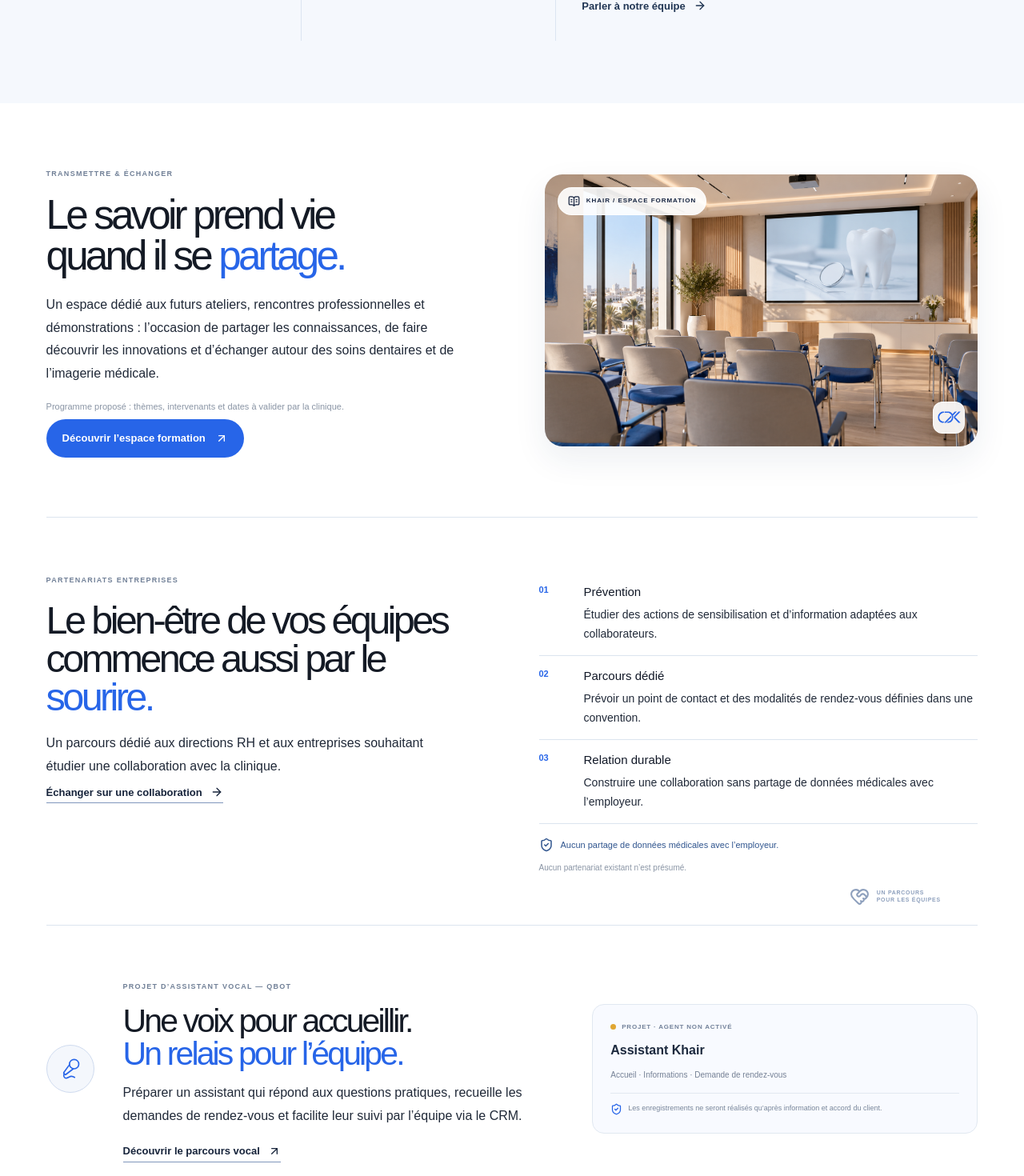
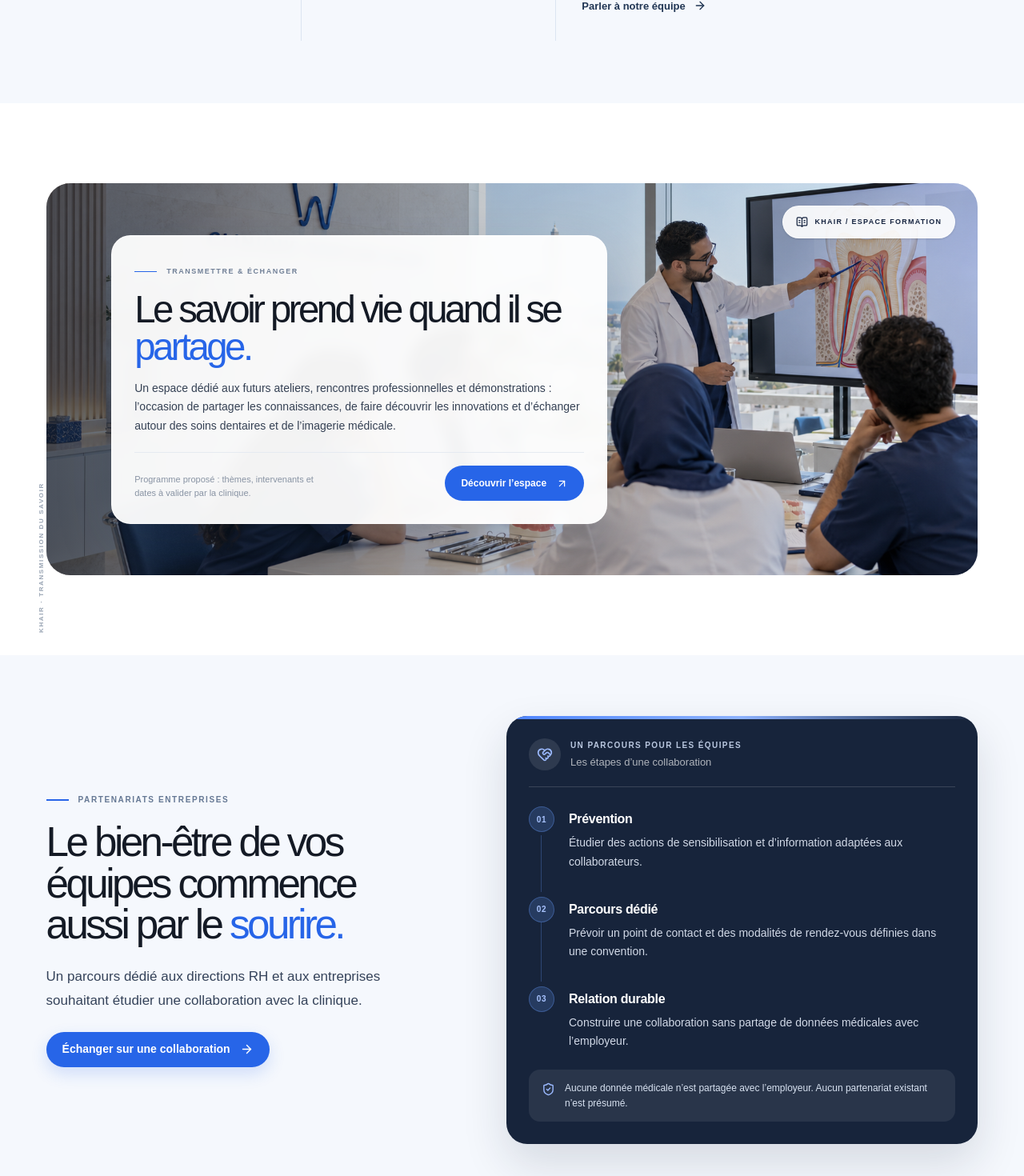
Before and after one commit to Hicham2115/Clinique, a Next.js app: page / in a window 1280 px wide. Shown: the part 4460-5930 px from the top of the page at 80% size. Built offline with nearby package versions, Linux system fonts and the light colour scheme.

Commit message:
your message

```diff
--- a/app/page.tsx
+++ b/app/page.tsx
@@ -6,7 +6,6 @@ import DoctorSection from "@/components/doctor-section";
 import ImagingSection from "@/components/imaging-section";
 import TrainingSection from "@/components/training-section";
 import PartnershipSection from "@/components/partnership-section";
-import VoiceAssistantSection from "@/components/voice-assistant-section";
 import ReviewsSection from "@/components/reviews-section";
 import FAQSection from "@/components/faq-section";
 import ContactSection from "@/components/contact-section";
@@ -24,7 +23,6 @@ export default function Home() {
         <ImagingSection />
         <TrainingSection />
         <PartnershipSection />
-        <VoiceAssistantSection />
         <ReviewsSection />
         <FAQSection />
         <ContactSection />
--- a/components/faq-section.tsx
+++ b/components/faq-section.tsx
@@ -1,7 +1,7 @@
 "use client";
 
 import { useState } from "react";
-import { ArrowDown, ArrowUp } from "lucide-react";
+import { Minus, Plus } from "lucide-react";
 
 const questions = [
   ["Comment prendre rendez-vous ?", "Appelez la clinique au 05 22 22 87 46. Le formulaire de ce site est une démonstration et ne transmet aucune demande."],
@@ -10,15 +10,66 @@ const questions = [
   ["Puis-je venir pour une urgence dentaire ?", "Appelez directement le 05 22 22 87 46 pour connaître les possibilités d’accueil. Le site ne garantit pas une permanence."],
   ["La clinique propose-t-elle des partenariats aux entreprises ?", "L’équipe peut étudier une collaboration et définir ses modalités avec votre entreprise."],
   ["Les demandes envoyées depuis ce site sont-elles réelles ?", "Non. Les formulaires de démonstration ne transmettent pas de données à la clinique. Pour contacter l’équipe, appelez le numéro affiché."],
-];
+] as const;
 
 export default function FAQSection() {
   const [open, setOpen] = useState<number | null>(0);
 
   return (
-    <section className="mx-auto grid w-[min(100%_-_9vw,1280px)] grid-cols-[.75fr_1.25fr] gap-[8%] pt-6 pb-[72px] max-[1100px]:w-[min(100%_-_7vw,1280px)] max-[820px]:w-[min(100%_-_44px,680px)] max-[820px]:grid-cols-1 max-[820px]:gap-3 max-[820px]:pt-2 max-[820px]:pb-[52px] max-[520px]:w-[calc(100%_-_36px)]" id="questions">
-      <div><span className="text-[9px] font-extrabold tracking-[.14em] text-[#718097]">VOS QUESTIONS</span><h2 className="my-[17px] mb-[21px] text-[clamp(40px,4vw,56px)] leading-[.99] font-medium tracking-[-.075em] text-[#141a25] max-[520px]:text-[39px]">Une visite,<br />en toute <em className="text-clinic not-italic">clarté.</em></h2><p className="max-w-[560px] text-[16px] leading-[1.75] text-[#202938] max-[520px]:text-[14px]">Quelques informations pour préparer votre venue.</p></div>
-      <div className="border-t border-line">{questions.map(([question, answer], index) => <article className="border-b border-line" key={question}><button className="flex w-full items-center justify-between gap-[15px] border-0 bg-transparent py-4 text-left text-sm font-bold text-[#192335] cursor-pointer transition-colors hover:text-clinic max-[520px]:py-3.5 max-[520px]:text-xs" type="button" aria-expanded={open === index} onClick={() => setOpen(open === index ? null : index)}><span>{question}</span>{open === index ? <ArrowUp className="shrink-0 text-clinic" size={17}/> : <ArrowDown className="shrink-0 text-clinic" size={17}/>}</button>{open === index && <p className="mb-4 mt-[-2px] mr-[42px] max-w-[760px] text-[15px] leading-[1.75] text-[#202938] max-[520px]:text-[14px]">{answer}</p>}</article>)}</div>
+    <section className="bg-[#f5f8fd] py-[82px] max-[820px]:py-[56px]" id="questions">
+      <div className="mx-auto grid w-[min(100%_-_9vw,1280px)] grid-cols-[.72fr_1.28fr] gap-[7%] max-[1100px]:w-[min(100%_-_7vw,1280px)] max-[820px]:w-[min(100%_-_44px,680px)] max-[820px]:grid-cols-1 max-[820px]:gap-7 max-[520px]:w-[calc(100%_-_36px)]">
+        <div className="flex flex-col items-start">
+          <p className="mb-5 flex items-center gap-3 text-[10px] font-bold tracking-[0.16em] text-[#657894] uppercase">
+            <span className="h-[2px] w-7 bg-clinic" aria-hidden="true" />
+            Vos questions
+          </p>
+          <h2 className="mb-5 text-[clamp(40px,4vw,56px)] leading-[.99] font-medium tracking-[-.075em] text-[#141a25] max-[520px]:text-[39px]">
+            Une visite,<br />en toute <em className="text-clinic not-italic">clarté.</em>
+          </h2>
+          <p className="mb-8 max-w-[400px] text-[16px] leading-[1.75] text-[#46546a] max-[520px]:text-[14px]">
+            Quelques réponses pour préparer votre venue et savoir comment nous joindre.
+          </p>
+
+        </div>
+
+        <div className="border-t border-[#cfd9e8]">
+          {questions.map(([question, answer], index) => {
+            const isOpen = open === index;
+            const answerId = `faq-answer-${index}`;
+
+            return (
+              <article className="border-b border-[#cfd9e8]" key={question}>
+                <h3>
+                  <button
+                    className={`group flex min-h-[76px] w-full items-center justify-between gap-5 py-5 text-left text-[18px] leading-[1.35] font-semibold tracking-[-.035em] transition-colors hover:text-clinic focus-visible:relative focus-visible:z-10 max-[520px]:min-h-[68px] max-[520px]:py-4 max-[520px]:text-[15px] ${isOpen ? "text-clinic" : "text-[#17243b]"}`}
+                    type="button"
+                    aria-expanded={isOpen}
+                    aria-controls={answerId}
+                    onClick={() => setOpen(isOpen ? null : index)}
+                  >
+                    <span>{question}</span>
+                    {isOpen ? <Minus size={19} className="shrink-0 text-clinic" aria-hidden="true" /> : <Plus size={19} className="shrink-0 text-[#8594aa] transition-colors group-hover:text-clinic" aria-hidden="true" />}
+                  </button>
+                </h3>
+                <div
+                  className={`grid transition-[grid-template-rows,opacity] duration-300 ease-out motion-reduce:transition-none ${isOpen ? "grid-rows-[1fr] opacity-100" : "grid-rows-[0fr] opacity-0"}`}
+                  id={answerId}
+                  aria-hidden={!isOpen}
+                  inert={!isOpen}
+                >
+                  <div className="overflow-hidden">
+                    <div className="pb-6 pr-10 max-[520px]:pb-5 max-[520px]:pr-4">
+                      <p className="max-w-[680px] border-l-2 border-[#8eafff] pl-5 text-[16px] leading-[1.75] text-[#46546a] max-[520px]:pl-4 max-[520px]:text-[14px]">
+                        {answer}
+                      </p>
+                    </div>
+                  </div>
+                </div>
+              </article>
+            );
+          })}
+        </div>
+      </div>
     </section>
   );
 }
--- a/components/imaging-section.tsx
+++ b/components/imaging-section.tsx
@@ -14,7 +14,10 @@ const benefits = [
 
 export default function ImagingSection() {
   return (
-    <section className="bg-[#f5f8fd] py-[78px] max-[820px]:py-[52px]" id="imagerie">
+    <section
+      className="bg-[#f5f8fd] py-[78px] max-[820px]:py-[52px]"
+      id="imagerie"
+    >
       <div className="mx-auto w-[min(100%_-_9vw,1280px)] max-[1100px]:w-[min(100%_-_7vw,1280px)] max-[820px]:w-[min(100%_-_44px,680px)] max-[520px]:w-[calc(100%_-_36px)]">
         <div className="mb-8 grid grid-cols-[1.05fr_.95fr] items-end gap-12 max-[820px]:grid-cols-1 max-[820px]:gap-4">
           <div>
@@ -38,15 +41,11 @@ export default function ImagingSection() {
         <div className="relative mx-auto h-[420px] w-full max-w-[1060px] overflow-hidden rounded-[26px] bg-[#e3ebf6] shadow-[0_24px_58px_rgba(28,51,87,.13)] max-[820px]:h-[360px] max-[520px]:h-[270px]">
           <Image
             className="object-cover object-center"
-            src="/images/dental-imaging.png"
+            src="/images/dental-imaging-branded.png"
             alt="Équipement d’imagerie dentaire dans une salle lumineuse"
             fill
             sizes="(max-width: 820px) 100vw, 1060px"
           />
-          <span className="absolute top-5 left-5 inline-flex items-center gap-2 rounded-full border border-white/75 bg-white/95 px-4 py-2.5 text-[9px] font-bold tracking-[0.13em] text-[#172541] shadow-[0_5px_18px_rgba(17,32,55,.1)] max-[520px]:top-3 max-[520px]:left-3">
-            <ScanLine size={16} className="text-clinic" aria-hidden="true" />
-            ESPACE IMAGERIE
-          </span>
         </div>
 
         <div className="mx-auto mt-8 grid max-w-[1280px] grid-cols-[.82fr_.82fr_1.36fr] border-t border-[#dce5f1] max-[820px]:grid-cols-2 max-[520px]:grid-cols-1">
@@ -55,7 +54,10 @@ export default function ImagingSection() {
               className={`py-6 pr-7 max-[820px]:pr-5 max-[520px]:py-5 max-[520px]:pr-0 ${index > 0 ? "border-l border-[#dce5f1] pl-7 max-[820px]:pl-5 max-[520px]:border-l-0 max-[520px]:border-t max-[520px]:pl-0" : ""}`}
               key={title}
             >
-              <span className="mb-4 block h-[2px] w-8 bg-clinic" aria-hidden="true" />
+              <span
+                className="mb-4 block h-[2px] w-8 bg-clinic"
+                aria-hidden="true"
+              />
               <strong className="mb-2 block text-[21px] leading-[1.2] font-semibold tracking-[-0.035em] text-[#17243b] max-[520px]:text-[19px]">
                 {title}
               </strong>
@@ -65,7 +67,10 @@ export default function ImagingSection() {
             </div>
           ))}
           <div className="border-l border-[#dce5f1] py-6 pl-8 max-[820px]:col-span-full max-[820px]:border-t max-[820px]:border-l-0 max-[820px]:pl-0 max-[520px]:py-5">
-            <span className="mb-4 block h-[2px] w-8 bg-clinic" aria-hidden="true" />
+            <span
+              className="mb-4 block h-[2px] w-8 bg-clinic"
+              aria-hidden="true"
+            />
             <h3 className="mb-2 max-w-[480px] text-[21px] leading-[1.25] font-semibold tracking-[-0.03em] text-[#17243b] max-[520px]:text-[19px]">
               Comprendre chaque étape de votre visite.
             </h3>
--- a/components/partnership-section.tsx
+++ b/components/partnership-section.tsx
@@ -4,14 +4,60 @@ const steps = [
   ["01", "Prévention", "Étudier des actions de sensibilisation et d’information adaptées aux collaborateurs."],
   ["02", "Parcours dédié", "Prévoir un point de contact et des modalités de rendez-vous définies dans une convention."],
   ["03", "Relation durable", "Construire une collaboration sans partage de données médicales avec l’employeur."],
-];
+] as const;
 
 export default function PartnershipSection() {
   return (
-    <section className="relative mx-auto grid w-[min(100%_-_9vw,1280px)] grid-cols-[1fr_1.05fr] gap-[8%] border-y border-line py-[64px] max-[1100px]:w-[min(100%_-_7vw,1280px)] max-[820px]:w-[min(100%_-_44px,680px)] max-[820px]:grid-cols-1 max-[820px]:gap-6 max-[820px]:py-[48px] max-[520px]:w-[calc(100%_-_36px)]" id="entreprises">
-      <div><span className="text-[9px] font-extrabold tracking-[.14em] text-[#718097]">PARTENARIATS ENTREPRISES</span><h2 className="my-4 mb-5 text-[clamp(37px,3.8vw,52px)] leading-[.99] font-medium tracking-[-.075em] text-[#141a25] max-[520px]:text-[39px]">Le bien-être de vos équipes commence aussi par le <em className="text-clinic not-italic">sourire.</em></h2><p className="max-w-[600px] text-[16px] leading-[1.8] text-[#202938] max-[520px]:text-[14px]">Un parcours dédié aux directions RH et aux entreprises souhaitant étudier une collaboration avec la clinique.</p><a href="#contact" className="mt-2 inline-flex items-center gap-2.5 border-b border-[#8096bc] pb-[3px] text-[13px] font-bold text-[#17243b] [&_svg]:transition-transform hover:[&_svg]:translate-x-1">Échanger sur une collaboration <ArrowRight size={16}/></a></div>
-      <div className="pt-1">{steps.map(([n, title, text]) => <article className="grid grid-cols-[40px_1fr] gap-4 border-b border-line py-[14px]" key={n}><span className="text-[11px] font-bold text-clinic">{n}</span><div><h3 className="mb-1.5 text-[15px]">{title}</h3><p className="mb-0 text-[14px] leading-[1.7] text-[#202938]">{text}</p></div></article>)}<div className="mt-[17px] flex items-center gap-[9px] text-[11px] text-[#31568f]"><ShieldCheck size={18}/> Aucun partage de données médicales avec l’employeur.</div><small className="mt-3 block text-[10px] text-[#8a95a5]">Aucun partenariat existant n’est présumé.</small></div>
-      <div className="absolute right-[4%] bottom-[23px] flex items-center gap-[9px] text-[#8ea0bd] max-[820px]:hidden"><HeartHandshake size={25}/><span className="text-[7px] leading-[1.4] font-extrabold tracking-[.1em]">UN PARCOURS<br/>POUR LES ÉQUIPES</span></div>
+    <section className="bg-[#f5f8fd] py-[76px] max-[820px]:py-[52px]" id="entreprises">
+      <div className="mx-auto grid w-[min(100%_-_9vw,1280px)] grid-cols-[.9fr_1.1fr] items-center gap-[8%] max-[1100px]:w-[min(100%_-_7vw,1280px)] max-[820px]:w-[min(100%_-_44px,680px)] max-[820px]:grid-cols-1 max-[820px]:gap-8 max-[520px]:w-[calc(100%_-_36px)]">
+        <div>
+          <p className="mb-5 flex items-center gap-3 text-[10px] font-bold tracking-[0.16em] text-[#657894] uppercase">
+            <span className="h-[2px] w-7 bg-clinic" aria-hidden="true" />
+            Partenariats entreprises
+          </p>
+          <h2 className="mb-6 max-w-[620px] text-[clamp(39px,4vw,58px)] leading-[1.01] font-medium tracking-[-.07em] text-[#141a25] max-[520px]:text-[39px]">
+            Le bien-être de vos équipes commence aussi par le <em className="text-clinic not-italic">sourire.</em>
+          </h2>
+          <p className="mb-6 max-w-[570px] text-[17px] leading-[1.75] text-[#35435a] max-[520px]:text-[15px]">
+            Un parcours dédié aux directions RH et aux entreprises souhaitant étudier une collaboration avec la clinique.
+          </p>
+          <a href="#contact" className="group inline-flex min-h-11 items-center gap-3 rounded-full bg-clinic px-5 text-[14px] font-semibold text-white shadow-[0_8px_20px_rgba(39,101,232,.18)] transition-all hover:-translate-y-0.5 hover:bg-[#1250d1] focus-visible:outline-2 focus-visible:outline-offset-4 focus-visible:outline-clinic">
+            Échanger sur une collaboration
+            <ArrowRight size={17} className="transition-transform group-hover:translate-x-1" aria-hidden="true" />
+          </a>
+        </div>
+
+        <div className="relative overflow-hidden rounded-[26px] bg-[#17243b] p-7 text-white shadow-[0_24px_56px_rgba(23,36,59,.14)] max-[520px]:rounded-[21px] max-[520px]:p-5">
+          <span className="absolute inset-x-0 top-0 h-1 bg-gradient-to-r from-[#4d83ff] via-[#8db2ff] to-transparent" aria-hidden="true" />
+          <div className="relative mb-5 flex items-center gap-3 border-b border-white/15 pb-5">
+            <span className="flex h-10 w-10 items-center justify-center rounded-full bg-white/10 text-[#9bb9ff]">
+              <HeartHandshake size={20} aria-hidden="true" />
+            </span>
+            <div>
+              <p className="text-[10px] font-bold tracking-[.14em] text-[#b9c7df] uppercase">Un parcours pour les équipes</p>
+              <p className="mt-1 text-[13px] text-white/65">Les étapes d’une collaboration</p>
+            </div>
+          </div>
+
+          <div className="relative">
+            {steps.map(([number, title, description]) => (
+              <article className="relative grid grid-cols-[38px_1fr] gap-3 py-4 first:pt-1 last:pb-2" key={number}>
+                <span className="relative z-10 flex h-8 w-8 items-center justify-center rounded-full border border-[#527cc9]/50 bg-[#263b60] text-[10px] font-bold tracking-[.06em] text-[#a9c4ff]">{number}</span>
+                {number !== "03" && <span className="absolute top-10 bottom-[-10px] left-[15px] w-px bg-[#527cc9]/40" aria-hidden="true" />}
+                <div>
+                  <h3 className="mb-1.5 pt-1 text-[16px] font-semibold tracking-[-.02em] text-white">{title}</h3>
+                  <p className="text-[14px] leading-[1.65] text-[#d1d9e7]">{description}</p>
+                </div>
+              </article>
+            ))}
+          </div>
+
+          <div className="mt-4 flex items-start gap-3 rounded-[14px] bg-white/8 px-4 py-3.5 text-[12px] leading-[1.55] text-[#d8e2f1]">
+            <ShieldCheck size={17} className="mt-0.5 shrink-0 text-[#9bb9ff]" aria-hidden="true" />
+            <p>Aucune donnée médicale n’est partagée avec l’employeur. Aucun partenariat existant n’est présumé.</p>
+          </div>
+        </div>
+      </div>
     </section>
   );
 }
--- a/components/training-section.tsx
+++ b/components/training-section.tsx
@@ -1,12 +1,29 @@
 import Image from "next/image";
-import ClinicImageMark from "@/components/clinic-image-mark";
 import { ArrowUpRight, BookOpenText } from "lucide-react";
 
 export default function TrainingSection() {
   return (
-    <section className="mx-auto grid w-[min(100%_-_9vw,1280px)] grid-cols-2 items-center gap-[7%] py-[74px] max-[1100px]:w-[min(100%_-_7vw,1280px)] max-[820px]:w-[min(100%_-_44px,680px)] max-[820px]:grid-cols-1 max-[820px]:gap-6 max-[820px]:py-[50px] max-[520px]:w-[calc(100%_-_36px)]" id="formation">
-      <div className="relative order-2 min-h-[340px] overflow-hidden rounded-clinic bg-[#e8edf4] shadow-[0_16px_40px_rgba(28,51,87,.08)] max-[820px]:order-none max-[820px]:min-h-[300px] max-[520px]:min-h-[235px]"><Image className="object-cover" src="/images/training-room.png" alt="Salle de formation et de rencontres professionnelles" fill sizes="(max-width: 760px) 100vw, 50vw"/><span className="absolute top-4 left-4 inline-flex items-center gap-2 rounded-full border border-white/70 bg-white/90 px-3 py-[9px] text-[8px] font-extrabold tracking-[.12em] text-[#172541]"><BookOpenText size={15}/> KHAIR / ESPACE FORMATION</span><ClinicImageMark className="right-4 bottom-4"/></div>
-      <div className="order-1 max-[820px]:order-none"><span className="text-[9px] font-extrabold tracking-[.14em] text-[#718097]">TRANSMETTRE & ÉCHANGER</span><h2 className="my-[17px] mb-[21px] text-[clamp(38px,4vw,56px)] leading-[.99] font-medium tracking-[-.075em] text-[#141a25] max-[520px]:text-[39px]">Le savoir prend vie<br />quand il se <em className="text-clinic not-italic">partage.</em></h2><p className="max-w-[620px] text-[16px] leading-[1.8] text-[#202938] max-[520px]:text-[14px]">Un espace dédié aux futurs ateliers, rencontres professionnelles et démonstrations : l’occasion de partager les connaissances, de faire découvrir les innovations et d’échanger autour des soins dentaires et de l’imagerie médicale.</p><p className="mt-[18px] text-[11px] text-[#8a95a5]">Programme proposé : thèmes, intervenants et dates à valider par la clinique.</p><a className="mt-[7px] inline-flex min-h-12 items-center justify-center gap-3 rounded-full bg-clinic px-5 text-[13px] font-bold text-white transition hover:-translate-y-0.5 hover:bg-clinic-dark hover:shadow-[0_8px_24px_rgba(31,78,164,.2)]" href="#contact">Découvrir l’espace formation <ArrowUpRight size={16}/></a></div>
+    <section className="relative mx-auto w-[min(100%_-_9vw,1280px)] py-[100px] max-[1100px]:w-[min(100%_-_7vw,1280px)] max-[820px]:w-[min(100%_-_44px,680px)] max-[820px]:py-[64px] max-[520px]:w-[calc(100%_-_36px)] max-[520px]:py-12" id="formation">
+      <div className="relative min-h-[490px] overflow-hidden rounded-[30px] bg-[#e7edf6] max-[820px]:min-h-0 max-[820px]:overflow-visible max-[820px]:rounded-[22px]">
+        <div className="absolute inset-0 max-[820px]:relative max-[820px]:h-[390px] max-[520px]:h-[260px] max-[820px]:overflow-hidden max-[820px]:rounded-[22px]">
+          <Image className="object-cover object-center" src="/images/training-workshop-khair.png" alt="Formation de dentistes dans un espace de la Clinique Dentaire Khair à Casablanca" fill sizes="(max-width: 820px) 100vw, 92vw" />
+          <div className="absolute inset-0 bg-gradient-to-r from-[#101b2c]/65 via-[#101b2c]/20 to-transparent max-[820px]:bg-gradient-to-t max-[820px]:from-[#101b2c]/45 max-[820px]:via-transparent" />
+          <span className="absolute top-7 right-7 inline-flex items-center gap-2 rounded-full border border-white/65 bg-white/90 px-4 py-3 text-[9px] font-extrabold tracking-[.14em] text-[#172541] shadow-sm max-[520px]:top-4 max-[520px]:right-4 max-[520px]:px-3 max-[520px]:py-[10px]"><BookOpenText size={15}/> KHAIR / ESPACE FORMATION</span>
+        </div>
+
+        <div className="relative z-10 flex min-h-[490px] items-center px-[7%] py-14 max-[820px]:min-h-0 max-[820px]:-mt-12 max-[820px]:px-5 max-[820px]:py-0 max-[820px]:pb-5">
+          <div className="w-full max-w-[620px] rounded-[24px] border border-white/70 bg-white/95 p-7 shadow-[0_24px_70px_rgba(13,31,61,.18)] backdrop-blur-sm max-[520px]:rounded-[19px] max-[520px]:p-6">
+            <span className="inline-flex items-center gap-3 text-[9px] font-extrabold tracking-[.17em] text-[#718097]"><span className="h-px w-7 bg-clinic"/> TRANSMETTRE & ÉCHANGER</span>
+            <h2 className="my-4 text-[clamp(36px,3.7vw,50px)] leading-[1] font-medium tracking-[-.075em] text-[#141a25] max-[520px]:my-4 max-[520px]:text-[36px]">Le savoir prend vie quand il se <em className="text-clinic not-italic">partage.</em></h2>
+            <p className="text-[14px] leading-[1.7] text-[#354154] max-[520px]:text-[14px]">Un espace dédié aux futurs ateliers, rencontres professionnelles et démonstrations : l’occasion de partager les connaissances, de faire découvrir les innovations et d’échanger autour des soins dentaires et de l’imagerie médicale.</p>
+            <div className="mt-5 flex items-end justify-between gap-4 border-t border-[#e5eaf1] pt-4 max-[520px]:mt-5 max-[520px]:flex-col max-[520px]:items-start">
+              <p className="max-w-[230px] text-[11px] leading-[1.6] text-[#8994a4]">Programme proposé : thèmes, intervenants et dates à valider par la clinique.</p>
+              <a className="inline-flex min-h-11 shrink-0 items-center justify-center gap-3 rounded-full bg-clinic px-5 text-[12px] font-bold text-white transition hover:-translate-y-0.5 hover:bg-clinic-dark hover:shadow-[0_8px_24px_rgba(31,78,164,.2)] focus-visible:outline-2 focus-visible:outline-offset-3 focus-visible:outline-clinic" href="#contact">Découvrir l’espace <ArrowUpRight size={15}/></a>
+            </div>
+          </div>
+        </div>
+      </div>
+      <span aria-hidden="true" className="absolute bottom-7 left-0 hidden -rotate-90 origin-bottom-left text-[8px] font-extrabold tracking-[.2em] text-[#9aa5b4] min-[821px]:block">KHAIR · TRANSMISSION DU SAVOIR</span>
     </section>
   );
 }
```
Also changed, not shown: public/images/dental-imaging-branded.png (added), public/images/training-workshop-khair.png (added).
